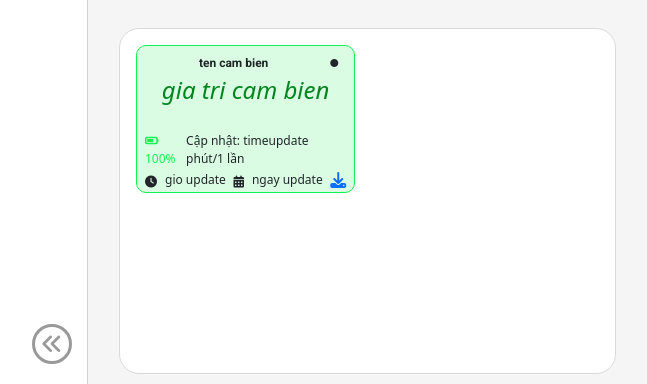
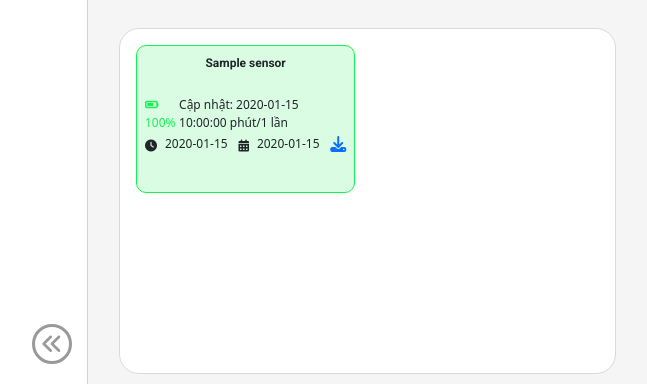
Before and after one commit to hongviet1502/smartfarm-project, a Flask app: template src/templates/pages/admin/home.html in a window 1280 px wide. Shown: the part 614-998 px from the top of the page, without its empty margins (113-760 px from the left). Run offline with Flask 2, Linux system fonts and the light colour scheme; the template is opened without the code that fills it: most values are stand-ins (such as "Sample title", 1, 10 or a date in 2020); a database or web service that is not in the repository returns one stand-in record (values such as "Sample title"); some libraries are stand-ins or nearby versions.

Commit message:
fix hoan thien cac chuc nang

```diff
--- a/src/admin/controller.py
+++ b/src/admin/controller.py
@@ -7,7 +7,10 @@
 
 @admin.route("/home/")
 def get_home_page():
-    return render_template('pages/admin/home.html')
+    sensors = db.select_records("sensors", {})
+    for sensor in sensors:
+        sensor['latestUpdate'] = convert2label((sensor['latestUpdate'])).split(" ")
+    return render_template('pages/admin/home.html', sensors = sensors)
 
 @admin.route('/home/chart/<sensorName>', methods = ['GET', 'POST'])
 def get_chart_info(sensorName):
@@ -37,7 +40,7 @@
                 time = []
                 for j in range (0, len(list_sensor_infor[i])):
                     value.append(list_sensor_infor[i][j]["value"])
-                    time.append(covert2label(list_sensor_infor[i][j]["time"]))
+                    time.append(convert2label(list_sensor_infor[i][j]["time"]))
                 list_sensor_value.append(value)
                 list_sensor_time.append(time)
 
@@ -49,7 +52,7 @@
         logger.error('Load home with error: {}'.format(e))
         return render_template("page404.html")
 
-def covert2label(date, full = True):
+def convert2label(date, full = True):
     y, m, d, h, minn, sec, msec, _, _ = date.timetuple()
 
     if full:
--- a/src/static/css/manager/sensor.css
+++ b/src/static/css/manager/sensor.css
@@ -99,7 +99,7 @@
 p.value {
     font-size: 24px;
     font-weight: 600;
-    color: #00851E;
+    color: #14F152;
     font-style: italic;
     margin-bottom: 0px;
 }
@@ -176,7 +176,7 @@
 }
 
 .sensor-card-body .battery {
-    color: green;
+    color: #14F152;
     font-weight: 600;
 }
 .sensor-card-body .timeupdate {
--- a/src/templates/components/header/header.html
+++ b/src/templates/components/header/header.html
@@ -21,9 +21,7 @@
     </div>
     <div class="header__dropdown">
         <div class="header__dropdown__wrapper" data-bs-toggle="dropdown">
-            <!-- <i class="fa-solid fa-angle-down" id="changeFarm"></i> -->
         </div>
-        <!-- {% include 'components/header/change-greenhouse.html' %} -->
     </div>
 
 </div>
--- a/src/templates/components/header/modal-personal.html
+++ b/src/templates/components/header/modal-personal.html
@@ -24,7 +24,7 @@
                     <input accept="image/*" type='file' id="upload_image" style="display: none;" />
                     <div>
                         <label for="upload_image">
-                            <img class="p-1" src="{{ url_for( 'static',filename='MU.png' )}}" alt="">
+                            <img class="p-1" src="{{ url_for( 'static',filename='icons/editimage.png' )}}" alt="">
                             Thay đổi avatar
                         </label>
                     </div>
@@ -103,23 +103,6 @@
             </div>
             <div class="modal-footer justify-content-center">
                 <button value="0" id='update-change' type="button" class="btn btn-primary">OK</button>
-            </div>
-        </div>
-    </div>
-</div>
-
-<div class="modal fade" id="modal-farmlist" tabindex="-1" aria-labelledby="modal-personalLabel" aria-hidden="true">
-    <div class="modal-dialog farm__list-modal">
-        <div class="modal-content">
-            <div class="modal-header">
-                <h5 class="modal-title farm__list-modal-title" id="modal-personalLabel">Thay đổi nhà kính</h5>
-            </div>
-            <div class="modal-body">
-                <ul class="header__change-greenhouse__dropdown" style="background:white ;">
-                    <div class="farm__list">
-
-                    </div>
-                </ul>
             </div>
         </div>
     </div>
--- a/src/templates/components/header/user.html
+++ b/src/templates/components/header/user.html
@@ -1,12 +1,4 @@
 <ul class="dropdown-menu header__user__dropdown">
-    <li class="dropdown-item" data-bs-toggle="modal" data-bs-target="#modal-farmlist" id="changeFarm">
-        <div class="header__user__dropdown__icon">
-            <i class="fas fa-home"></i>
-        </div>
-        <div class="header__user__dropdown__text">
-            Thay đổi nhà kính
-        </div>
-    </li>
     <li class="dropdown-item" data-bs-toggle="modal" data-bs-target="#modal-personal">
         <div class="header__user__dropdown__icon">
             <i class="fa-solid fa-pen-to-square"></i>
--- a/src/templates/components/sensor-card/sensor-card.html
+++ b/src/templates/components/sensor-card/sensor-card.html
@@ -1,4 +1,4 @@
-<!-- <p id="id_gateway" style="display: none;">{{house_id}}</p> -->
+
 <div class="sensor__row row ">
     {% if sensors|length != 0 %}
     {% for sensor in sensors %}
@@ -7,26 +7,31 @@
             <div class="sensor__body m-2">
                 <!-- Image + Name + IconStatus + Value -->
                 <div class="sensor__main">
-                    {% if sensor.type_sensor == 1 %}
+                    {% if sensor.type == 1 %}
                     <img src="{{ url_for('static', filename='icons/soil.png')}}" alt=" " srcset=" ">
                     {% endif %}
 
-                    {% if sensor.type_sensor == 2 %}
+                    {% if sensor.type == 2 %}
                     <img src="{{ url_for('static', filename='icons/temp.png')}}" alt=" " srcset=" ">
                     {% endif %}
                     <!-- Name + Value -->
                     <div class="sensor__info">
                         <div class="">
                             <!-- Name -->
-                            <div class="sensor__name">ten cam bien</div>
+                            <div class="sensor__name">{{sensor.name}}</div>
                             <!-- Status -->
-                            <div class="sensor__status">
+                            <!-- <div class="sensor__status">
                                 <i class="fa-solid fa-circle"></i>
-                            </div>
+                            </div> -->
                         </div>
                         <!-- Value -->
                         <div class="sensor__value">
-                            gia tri cam bien
+                            {% if sensor.type == 1 %}
+                            {{sensor.curValue}} %
+                            {% endif %}
+                            {% if sensor.type == 2 %}
+                            {{sensor.curValue}} *C
+                            {% endif %}
                         </div>
                     </div>
 
@@ -39,7 +44,7 @@
                             <span class='battery mt-3 curBattery'>100%</span>
                         </div>
                         <div class="sensor__cycle">
-                            Cập nhật: timeupdate phút/1 lần
+                            Cập nhật: {{sensor.timeUpdate}} phút/1 lần
                         </div>
                     </div>
 
@@ -49,11 +54,11 @@
                         <input type="hidden" name="" id="timeUpdate">
                         <div class="sensor__time">
                             <span><i class="fa-solid fa-clock"></i></span>
-                            <div class="time_update">gio update</div>
+                            <div class="time_update">{{sensor.latestUpdate[1]}}</div>
                         </div>
                         <div class="sensor__calender">
                             <span><i class="fa-solid fa-calendar-days"></i></span>
-                            <div class="date_update">ngay update</div>
+                            <div class="date_update">{{sensor.latestUpdate[0]}}</div>
                         </div>
                         <a href="" data-toggle="modal" data-target="#modal_download" id="select_download"><i
                             class="fa-solid fa-download"></i></a>
@@ -208,7 +213,7 @@
         justify-content: center;
         font-size: 24px;
         font-weight: 500;
-        color: #00851E;
+        color: #14F152;
         font-style: italic;
     }
 
@@ -399,35 +404,6 @@
 
 <script>
     $(document).ready(function () {
-    //     //Update trạng thái online/offline cho cảm biến
-    //     function checkStatusSensor() {
-    //         $(".sensor__card").each(function () {
-    //             // timeUpdate là chu kì update dữ liệu (ví dụ: 5 phút/1 lần)
-    //             let cycleUpdate = $(this).find("#timeUpdate").val()
-    //             // lấy thời gian update gần nhất
-    //             let timeUpdate = $(this).find(".time_update").text().trim()
-    //             let dateUpdate = $(this).find(".date_update").text().trim()
-    //             let [a, b, c] = dateUpdate.split("/")
-    //             dateUpdate = b + "/" + a + "/" + c
-    //             let timetamp_current = (new Date()).getTime()
-    //             let timestamp_Update = (new Date(timeUpdate + " " + dateUpdate)).getTime()
-    //             // console.log(timetamp_current - timestamp_Update)
-    //             if (Math.abs(timetamp_current - timestamp_Update) > (3 * cycleUpdate * 60 * 1000)) {
-    //                 $(this).find(".sensor__status").css("color", "#FF0000")
-    //                 $(this).find(".sensor__value").css("color", "#FF0000")
-    //             } else {
-    //                 $(this).find(".sensor__status").css("color", "#14F152")
-    //                 $(this).find(".sensor__value").css("color", "#14F152")
-    //             }
-    //         })
-    //     }
-
-    //     checkStatusSensor()
-
-    //     setInterval(function () {
-    //         checkStatusSensor()
-    //     }, 60 * 1000)
-
         //Selected Sensor First Card
         $(".sensor__card").first().addClass("sensor__selected")
 
```
Also changed, not shown: src/templates/pages/manager/sensor.html (+7 -4 lines), src/static/icons/editimage.png (added).
